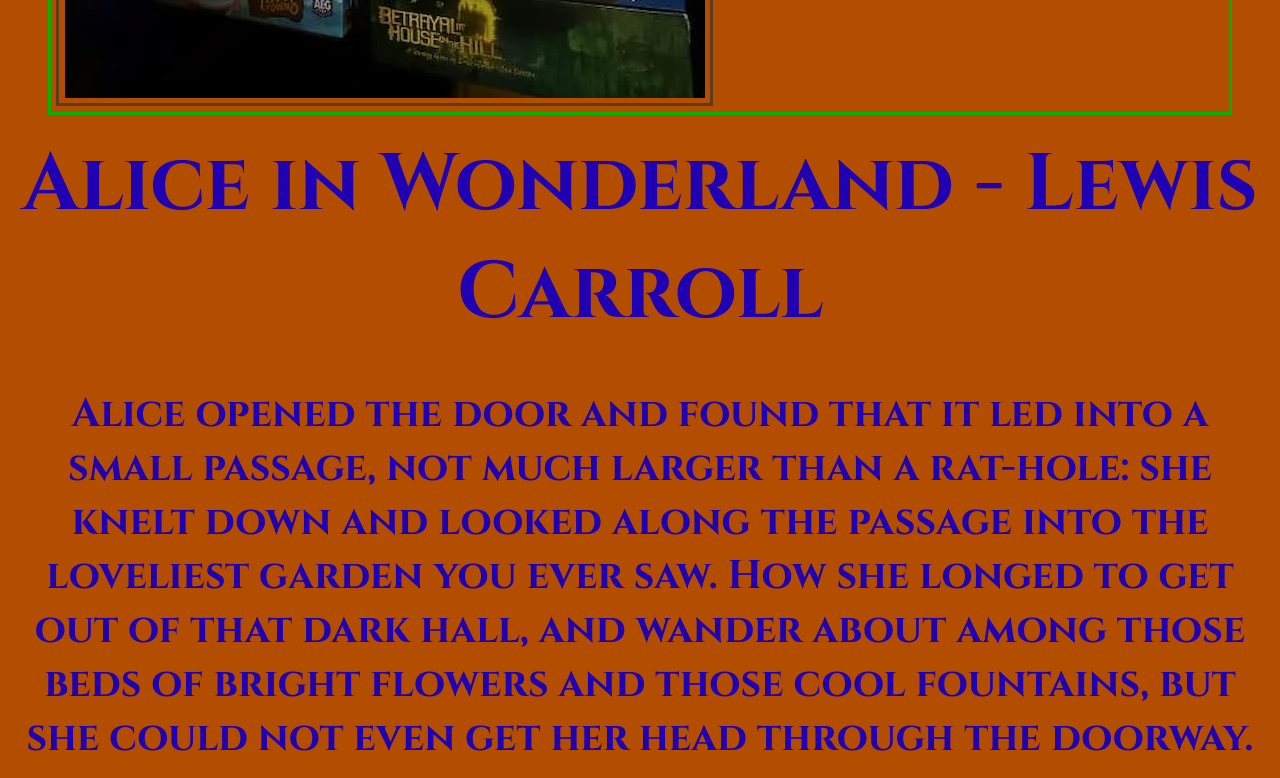
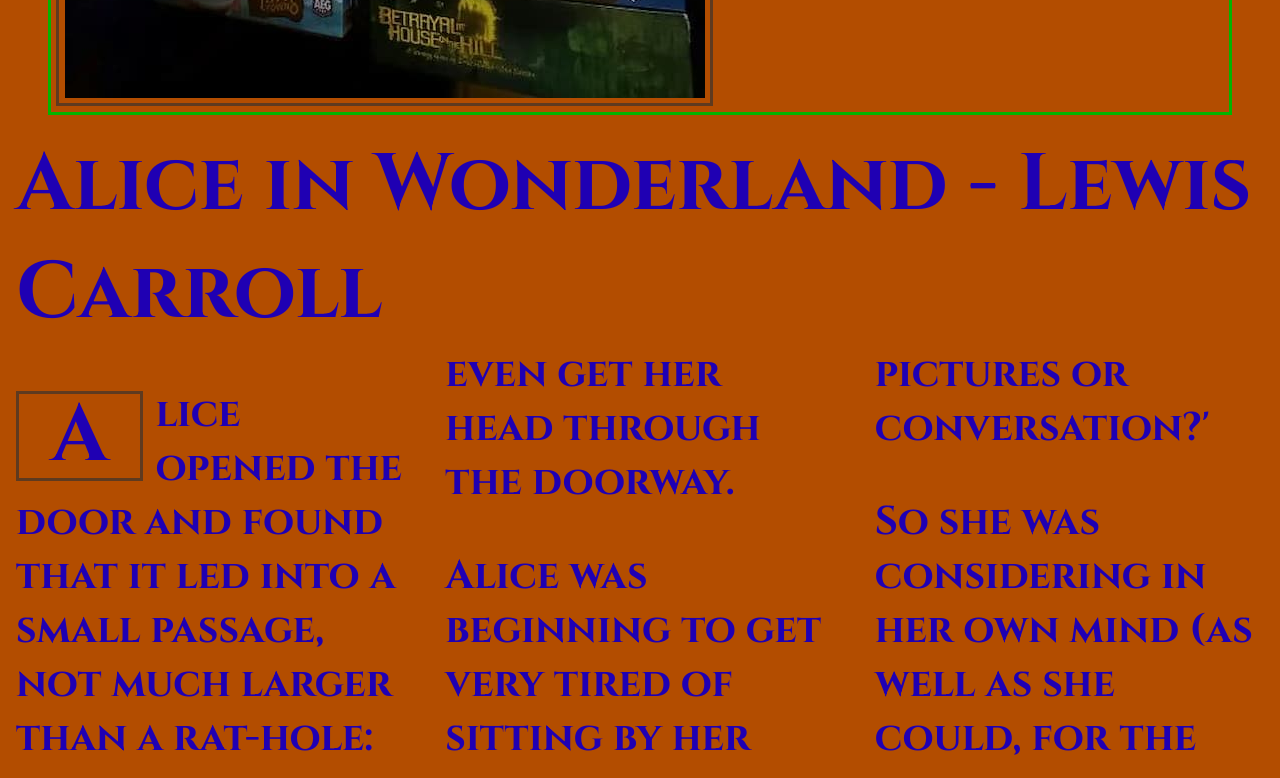
Before and after one commit to rvcc-grid/fa26-about-me-monkeygoboom, a plain HTML site: page index.html in a window 1280 px wide. Shown: the part 3680-4458 px from the top of the page. Drawn offline with nearby package versions, Linux system fonts and the light colour scheme.

Commit message:
gallery complete

```diff
--- a/css/style.css
+++ b/css/style.css
@@ -75,9 +75,7 @@ header{
 
 
 
-#article {
-    text-align: center;
-}
+
 
 
 footer {
@@ -91,7 +89,7 @@ footer {
     margin-top: 10pt;
 }
 
-
+/* tablet size */
 @media screen and (min-width: 60em) {
     figure {
         display: grid;
@@ -107,4 +105,43 @@ footer {
         font-size: 2rem;
 
     }
+
+    #article div {
+        max-width: 100%;
+        columns: 20rem;
+
+        p:first-of-type::first-letter {
+             font-size: 5rem;
+             font-weight: bold;
+              line-height: 0.25;
+              float: inline-start;
+              margin-inline-end: 12px;
+              margin-block-start: 4px;
+              border: 3px solid #5E3A1F;
+              padding: 2rem;
+              margin-right: 12px;
+    }
 }
+}
+
+/* large screen size */
+@media screen and (min-width: 100em) {
+
+    #Boardgame_images img{
+        display: grid;
+        grid-template-columns: 1fr 1fr 1fr;
+    }
+    hr{
+        display: none;
+    }
+
+    #Boardgame_images H2{
+        grid: 1/-1;
+
+    }
+    figure{
+        display: block;
+    }
+
+
+}
```
